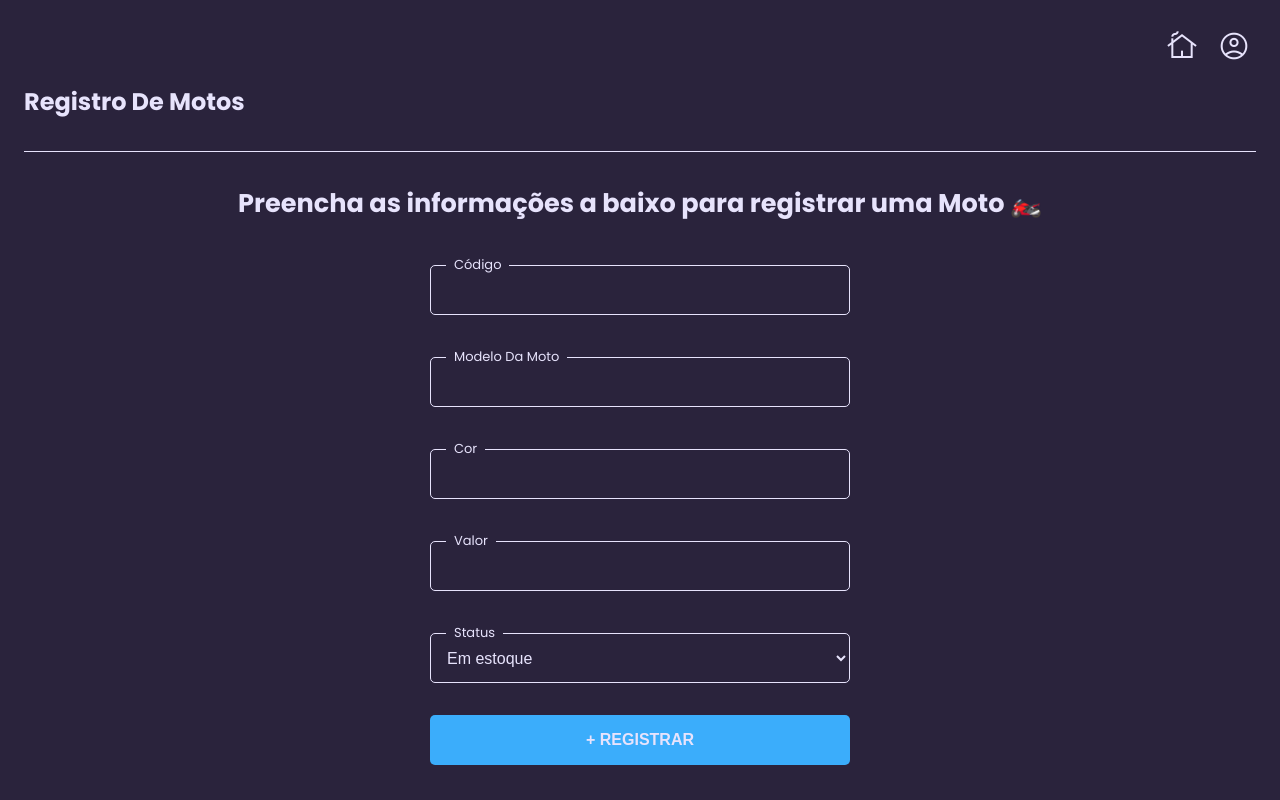
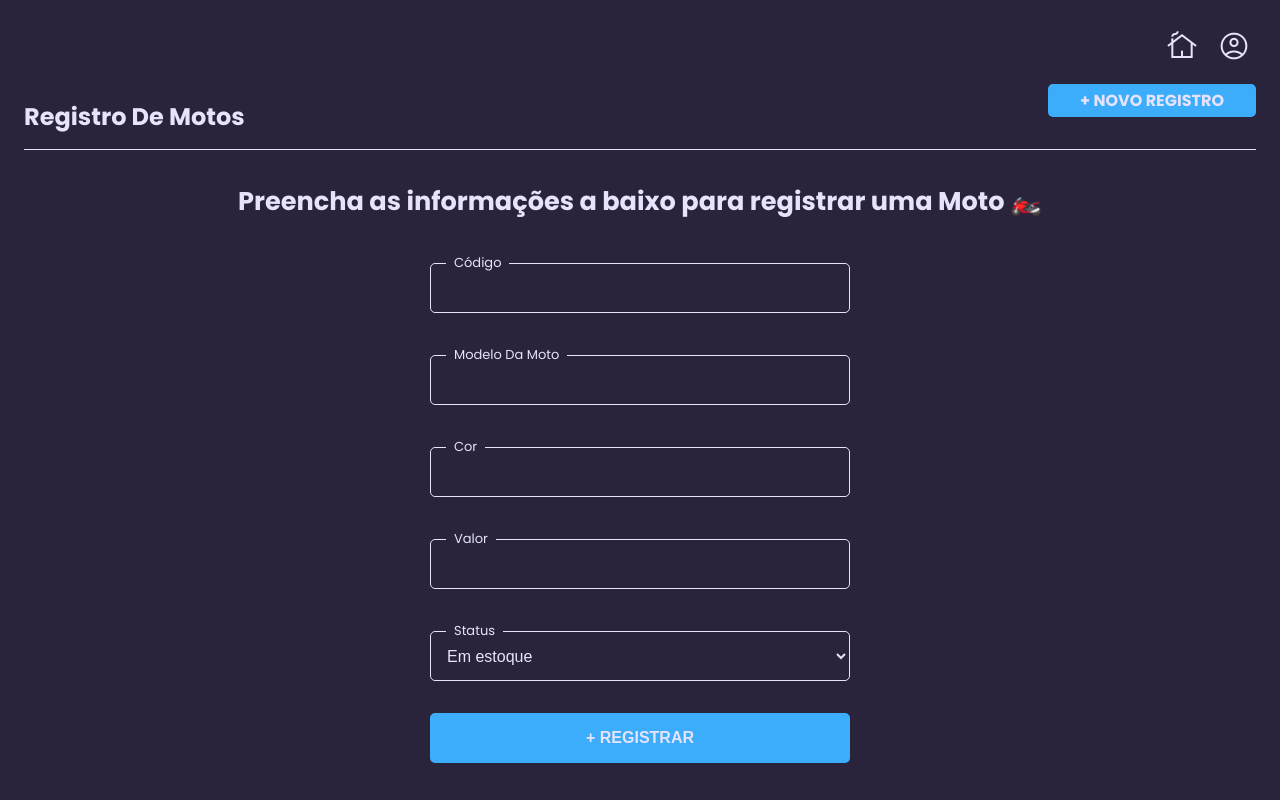
Before and after one commit to rsanttos89/teste-motocaSystems-frontEnd, a React (Create React App) app: page / in a window 1280 px wide. Built offline with nearby package versions, Linux system fonts and the light colour scheme.

Commit message:
config btn

```diff
--- a/src/components/Header/index.tsx
+++ b/src/components/Header/index.tsx
@@ -1,5 +1,6 @@
 import React from 'react';
 import './styles.css';
+import { Link } from 'react-router-dom';
 
 interface HeaderProps {
   title: string;
@@ -13,7 +14,10 @@ const Header: React.FC<HeaderProps> = ({ title }) => {
         <button className='material-symbols-outlined'>account_circle</button>
       </div>
 
-      <h1>{title}</h1>
+      <div className="flex box">
+        <h1>{title}</h1>
+        <Link to={'/'} className='flex button'>+ novo registro</Link>
+      </div>
     </header>
   );
 };
--- a/src/components/Header/styles.css
+++ b/src/components/Header/styles.css
@@ -23,6 +23,22 @@
   font-size: 1.5rem;
   font-weight: bolder;
   text-transform: capitalize;
-  align-self: flex-start;
+}
+
+#topbar .box {
+  width: 100%;
+  flex-direction: row;
+  align-items: center;
+  justify-content: space-between;
+}
+
+#topbar .button {
+  font-size: 1rem;
+  font-weight: bolder;
+  text-transform: uppercase;
+  background-color: var(--bottom-color);
+  color: var(--bottom-txt-color);
   margin-bottom: 32px;
+  border-radius: 5px;
+  padding: 4px 32px;
 }
```
